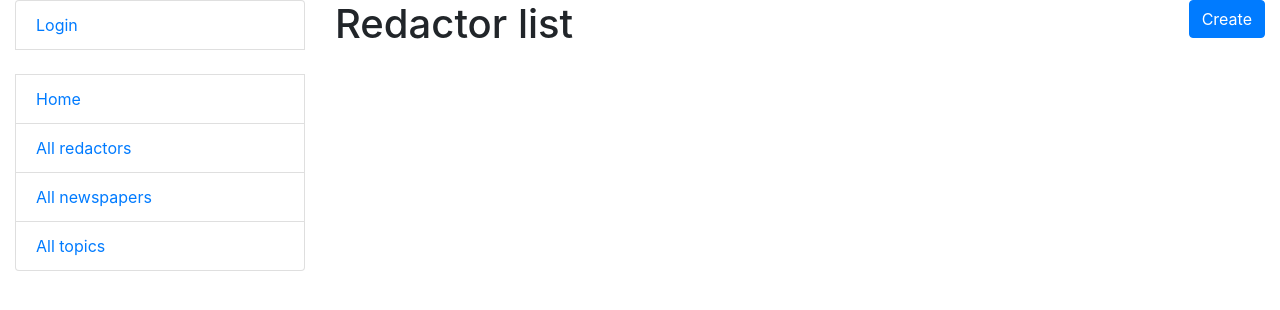
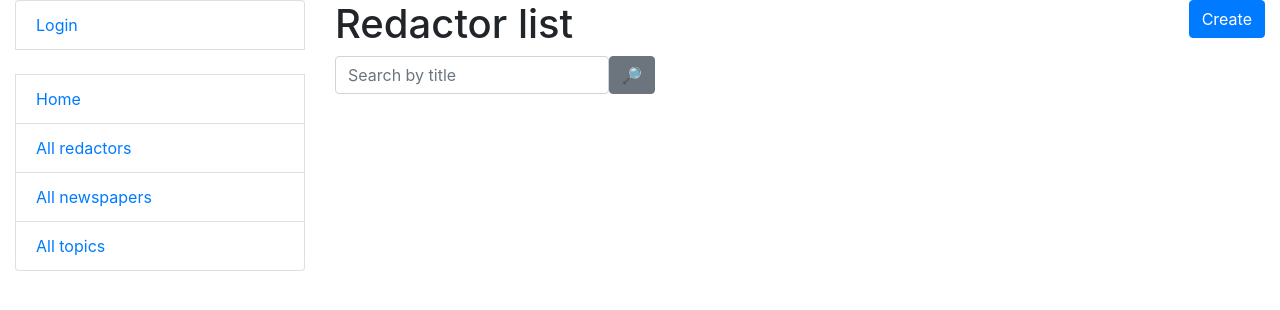
Before and after one commit to MarinaKhrunina/Newspaper-Agency, a Django app: template templates/catalog/redactor_list.html in a window 1280 px wide. Shown: the top 310 px of the page. Run offline with Django 4.2, Linux system fonts and the light colour scheme; the template is opened without the code that fills it: values that come from a table or form of the project are taken from there, others are empty; some libraries are stand-ins or nearby versions.

Commit message:
Add search_form to redactor_list.html

```diff
--- a/templates/catalog/redactor_list.html
+++ b/templates/catalog/redactor_list.html
@@ -1,4 +1,5 @@
 {% extends "base.html" %}
+{% load crispy_forms_filters %}
 
 {% block content %}
   <h1>Redactor list
@@ -6,6 +7,10 @@
       Create
     </a>
   </h1>
+  {% if search_form %}
+    {% include "includes/search_form.html" %}
+  {% endif %}
+  <br>
   {% if redactor_list %}
     <ul>
       {% for redactor in redactor_list %}
```
